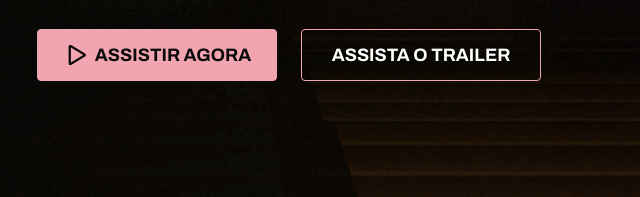
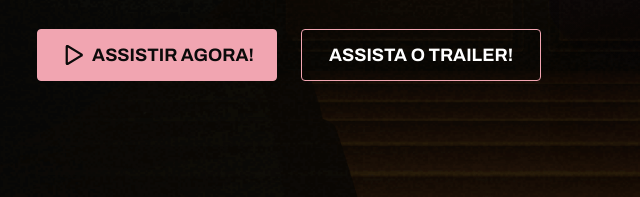
Before and after one commit to GuillhermeM/Studio-ghibli, a plain HTML site: page index.html in a window 1280 px wide. Shown: the part 600-797 px from the top of the page, 91-731 px from the left. Drawn offline with Linux system fonts and the light colour scheme; a web font is replaced by a local one.

Commit message:
Update index.html

```diff
--- a/index.html
+++ b/index.html
@@ -44,10 +44,10 @@
                         <svg id="icon-play" width="24" height="24" viewBox="0 0 24 24" fill="none" xmlns="http://www.w3.org/2000/svg">
                             <path d="M21.9834 10.4127L8.47594 2.15051C8.19267 1.97782 7.86865 1.88338 7.53696 1.87683C7.20526 1.87028 6.87777 1.95186 6.58791 2.11323C6.29804 2.27461 6.05618 2.51 5.88702 2.79539C5.71785 3.08078 5.62744 3.40594 5.625 3.73769V20.2621C5.62744 20.5938 5.71785 20.919 5.88702 21.2044C6.05618 21.4898 6.29804 21.7252 6.58791 21.8865C6.87777 22.0479 7.20526 22.1295 7.53696 22.1229C7.86865 22.1164 8.19267 22.0219 8.47594 21.8493L21.9834 13.5871C22.2558 13.4213 22.4809 13.1882 22.6371 12.9102C22.7934 12.6322 22.8754 12.3187 22.8754 11.9999C22.8754 11.681 22.7934 11.3675 22.6371 11.0896C22.4809 10.8116 22.2558 10.5785 21.9834 10.4127ZM7.875 19.5796V4.42019L20.265 11.9999L7.875 19.5796Z" fill="#0B0A0A"/>
                         </svg>
-                        ASSISTIR AGORA
+                        ASSISTIR AGORA!
                     </button>
                     <button class="botao botao-secundario">
-                        ASSISTA O TRAILER
+                        ASSISTA O TRAILER!
                     </button>
                 </div>
             </div>
```
